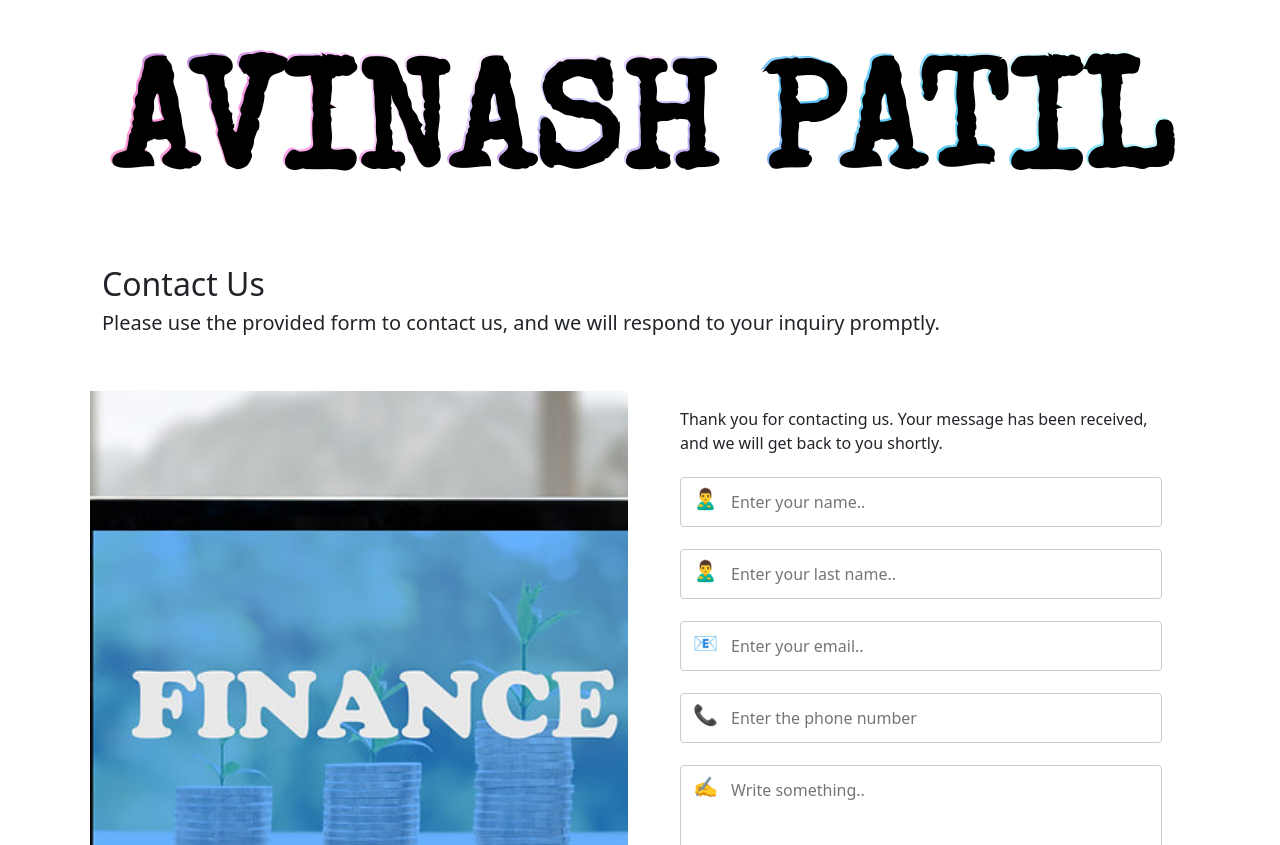
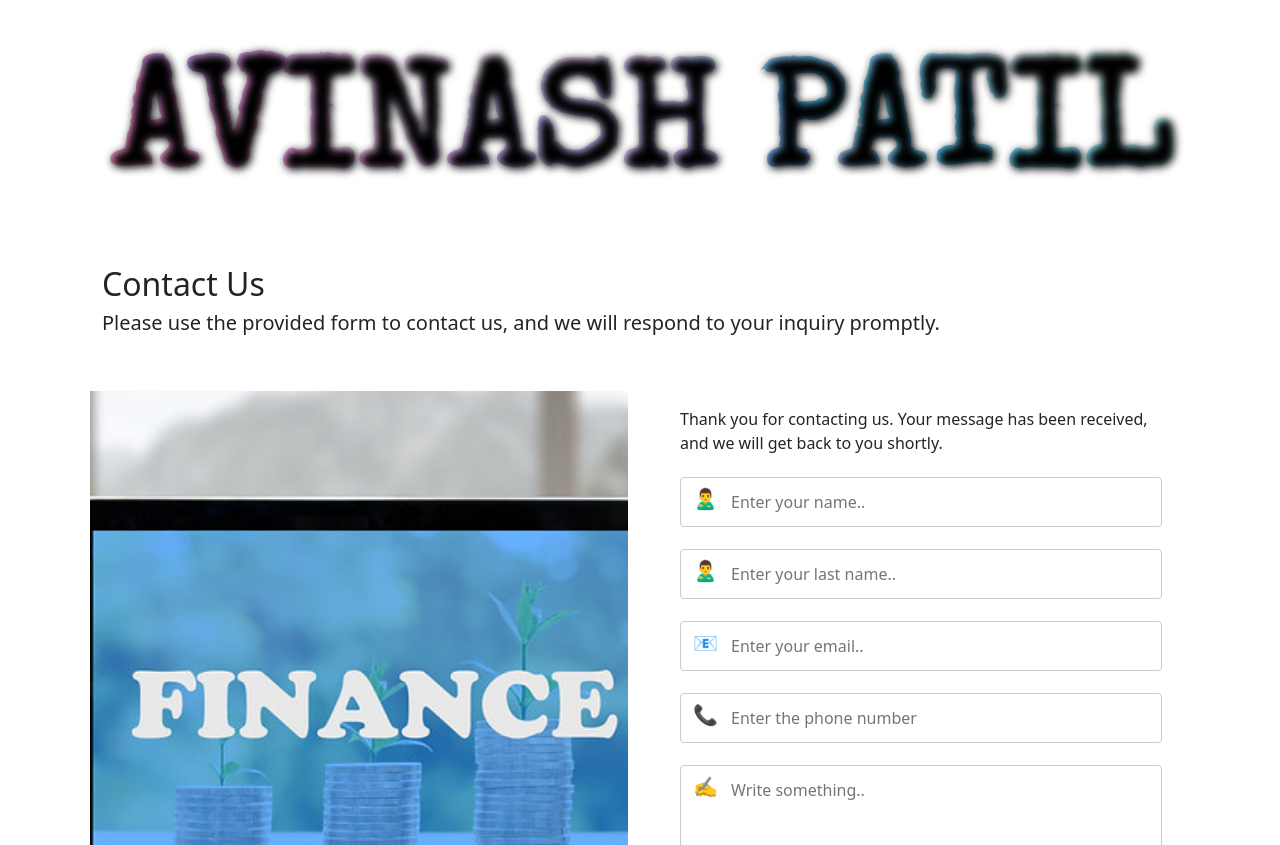
Before and after one commit to avinashpatil709/Static-Website-Design-and-Develop, a plain HTML site: page index.html in a window 1280 px wide. Shown: the part 2735-3580 px from the top of the page. Drawn offline with nearby package versions, Linux system fonts and the light colour scheme.

Commit message:
asdf
adf

Signed-off-by: Avinash Patil <141939151+avinashpatil709@users.noreply.github.com>

```diff
--- a/index.html
+++ b/index.html
@@ -243,7 +243,7 @@
 		  </div>
     </div>
 
-<div id="textImg"><h1 style="font-family: 'Special Elite', cursive;  text-shadow: 2px 2px #000;">Avinash Patil</h1></div>
+<div id="textImg"><h1 style="font-family: 'Special Elite', cursive;  text-shadow: 2px 2px 8px #000;">Avinash Patil</h1></div>
 
     <div class="row p-2" id="contact" >
 
```
